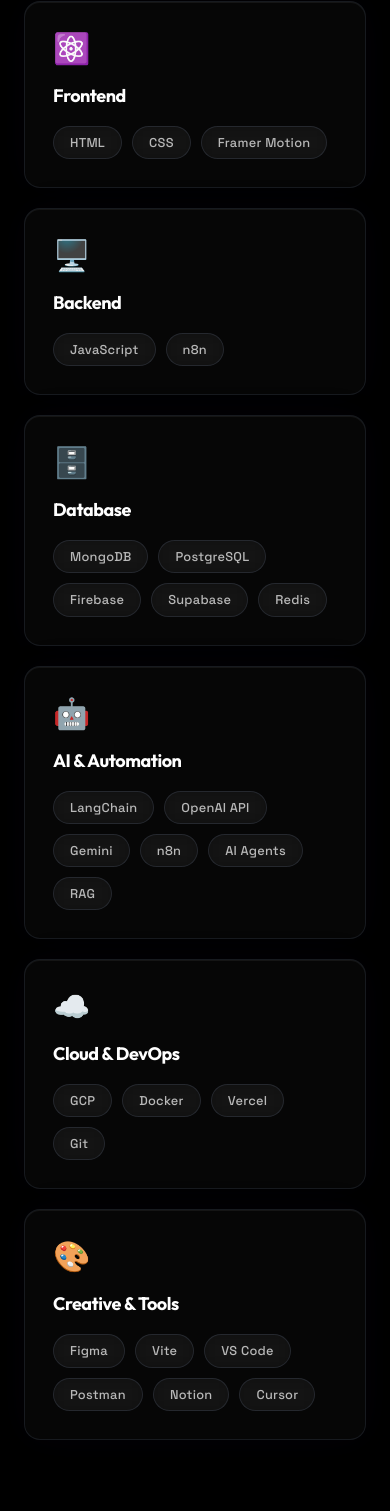
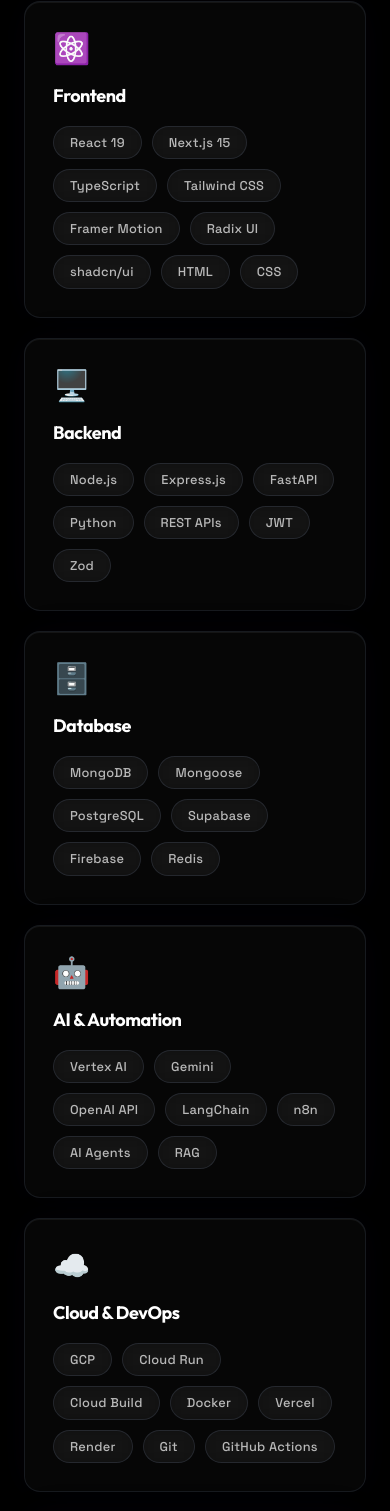
Before and after one commit to R3BEL-thewanderer/portfolio, a React (Vite) app: page / in a window 390 px wide. Shown: the part 3735-5246 px from the top of the page. Built offline with nearby package versions, Linux system fonts and the light colour scheme; no server answers.

Commit message:
feat: expand tech stack skills with technologies from all projects (Gradia, EduHub, MobilePhoneComparisons)

```diff
--- a/src/App.tsx
+++ b/src/App.tsx
@@ -265,12 +265,12 @@
    ============================ */
 
 const skills = [
-  { icon: "⚛️", name: "Frontend", tags: ["HTML", "CSS", "Framer Motion"] },
-  { icon: "🖥️", name: "Backend", tags: ["JavaScript", "n8n"] },
-  { icon: "🗄️", name: "Database", tags: ["MongoDB", "PostgreSQL", "Firebase", "Supabase", "Redis"] },
-  { icon: "🤖", name: "AI & Automation", tags: ["LangChain", "OpenAI API", "Gemini", "n8n", "AI Agents", "RAG"] },
-  { icon: "☁️", name: "Cloud & DevOps", tags: ["GCP", "Docker", "Vercel", "Git"] },
-  { icon: "🎨", name: "Creative & Tools", tags: ["Figma", "Vite", "VS Code", "Postman", "Notion", "Cursor"] },
+  { icon: "⚛️", name: "Frontend", tags: ["React 19", "Next.js 15", "TypeScript", "Tailwind CSS", "Framer Motion", "Radix UI", "shadcn/ui", "HTML", "CSS"] },
+  { icon: "🖥️", name: "Backend", tags: ["Node.js", "Express.js", "FastAPI", "Python", "REST APIs", "JWT", "Zod"] },
+  { icon: "🗄️", name: "Database", tags: ["MongoDB", "Mongoose", "PostgreSQL", "Supabase", "Firebase", "Redis"] },
+  { icon: "🤖", name: "AI & Automation", tags: ["Vertex AI", "Gemini", "OpenAI API", "LangChain", "n8n", "AI Agents", "RAG"] },
+  { icon: "☁️", name: "Cloud & DevOps", tags: ["GCP", "Cloud Run", "Cloud Build", "Docker", "Vercel", "Render", "Git", "GitHub Actions"] },
+  { icon: "🎨", name: "UI & Tools", tags: ["Figma", "Vite", "Recharts", "React Query", "SWR", "Zustand", "Razorpay", "Postman", "Cursor"] },
 ];
 
 const TechStackSection = () => (
```
